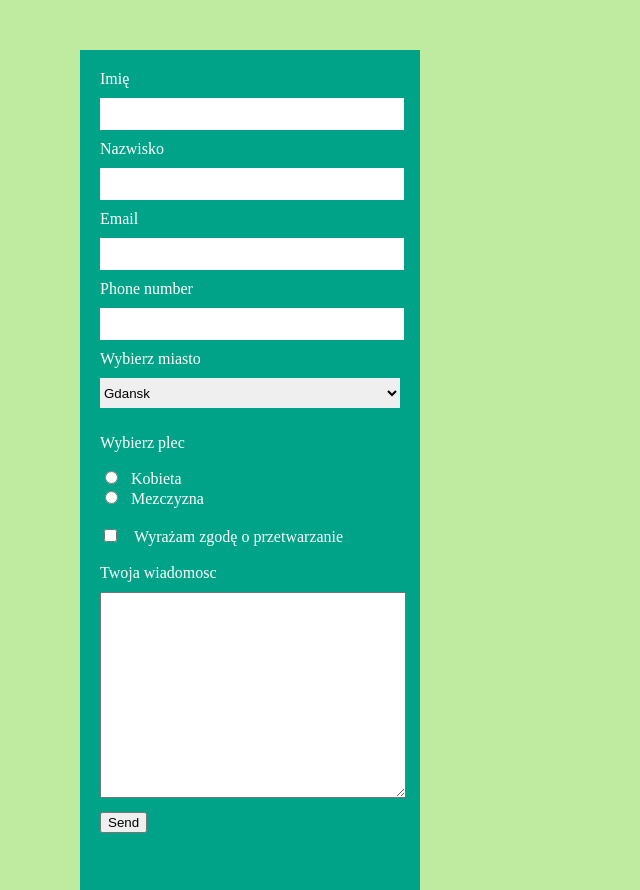
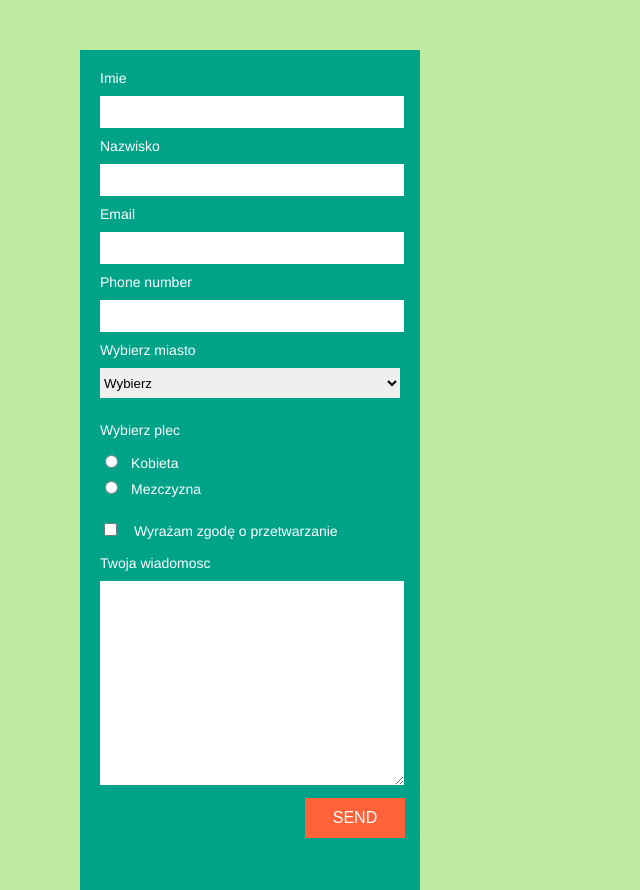
Before and after one commit to podrygala/podrygala.github.io, a plain HTML site: page zadania-domowe/zadanie-2/index.html in a window 1280 px wide. Shown: the whole page, without its empty margins (0-640 px from the left). Drawn offline with Linux system fonts and the light colour scheme.

Commit message:
working form finished

```diff
--- a/zadania-domowe/zadanie-2/index.html
+++ b/zadania-domowe/zadanie-2/index.html
@@ -10,30 +10,31 @@
 <body>
 
     <div>
-        <form action="https://formspree.io/l.badocha@arena108.pl" method="post">
+        <form action="https://formspree.io/podrygala@cic.com" method="post">
 
-        <label for="name">Imię</label>
-        <input type="text" name="name" id="name">
+            <label for="name">Imie</label>
+            <input type="text" name="name" id="name" required>
 
             <br>
 
             <label for="lastname">Nazwisko</label>
-        <input type="text" name="lastname" id="lastname">
+            <input type="text" name="lastname" id="lastname" required>
 
             <br>
 
             <label for="email">Email</label>
-        <input type="mail" name="email" id="email">
+            <input type="email" name="email" id="email" required>
 
             <br>
 
             <label for="phone">Phone number</label>
-        <input type="phone" name="phone" id="phone">
+            <input type="tel" name="phone" id="phone">
 
             <br>
 
             <label for="miasto">Wybierz miasto</label>
-        <select name="miasto" id="miasto">
+            <select name="miasto" id="miasto" required>
+                <option value="">Wybierz</option>
                 <option value="Gdansk">Gdansk</option>
                 <option value="krakow">Krakow</option>
                 <option value="warszawa">Warszawa</option>
@@ -42,13 +43,13 @@
             <br>
 
             <p>Wybierz plec</p>
-        <input type="radio" value="plec" name="plec" id="female"><label for="female">Kobieta</label>
+            <input type="radio" value="plec" name="plec" id="female" required><label for="female">Kobieta</label>
             <br>
             <input type="radio" value="plec" name="plec" id="male"><label for="male">Mezczyzna</label>
 
             <br><br>
 
-        <input type="checkbox" name="checkbox" id="agreement">
+            <input type="checkbox" name="checkbox" id="agreement" required>
             <label for="agreement">Wyrażam zgodę o przetwarzanie</label>
 
             <br><br>
--- a/zadania-domowe/zadanie-2/style.css
+++ b/zadania-domowe/zadanie-2/style.css
@@ -1,5 +1,7 @@
 body {
     background-color: #BEEB9F;
+    font-family: Helvetica, sans-serif;
+    font-size: 14px;
 }
 
 form {
@@ -18,8 +20,8 @@ label {
 }
 
 form input[type="text"],
-form input[type="mail"],
-form input[type="phone"],
+form input[type="email"],
+form input[type="tel"],
 form select {
     border: none;
     width: 300px;
@@ -31,6 +33,11 @@ form textarea {
     width: 300px;
     height: 200px;
     margin: 10px 0;
+    border: none;
+}
+
+form input[type="radio"] {
+    margin-bottom: 10px;
 }
 
 label[for="male"],
@@ -38,5 +45,30 @@ label[for="female"],
 label[for="agreement"] {
     display: inline;
     padding: 10px;
-    margin: 10px 0;
 }
+
+form input:focus,
+form select:focus,
+form textarea:focus {
+    border: 1px solid #FFFF9D;
+    outline: none;
+    background-color: #BEEB9F;
+}
+
+input[type="submit"] {
+    background-color: #FF6138;
+    width: 100px;
+    height: 40px;
+    box-shadow: 12px grey;
+    color: white;
+    border: none;
+    position: absolute;
+    left: 225px;
+    font-size: 16px;
+    text-transform: uppercase;
+}
+
+input[type="submit"]:hover {
+    cursor: pointer;
+    background-color: #FF8538;
+}
```
Also changed, not shown: zadania-domowe/zadanie-2/style1.css (deleted). Lines whose indentation alone changed are shown as unchanged.
